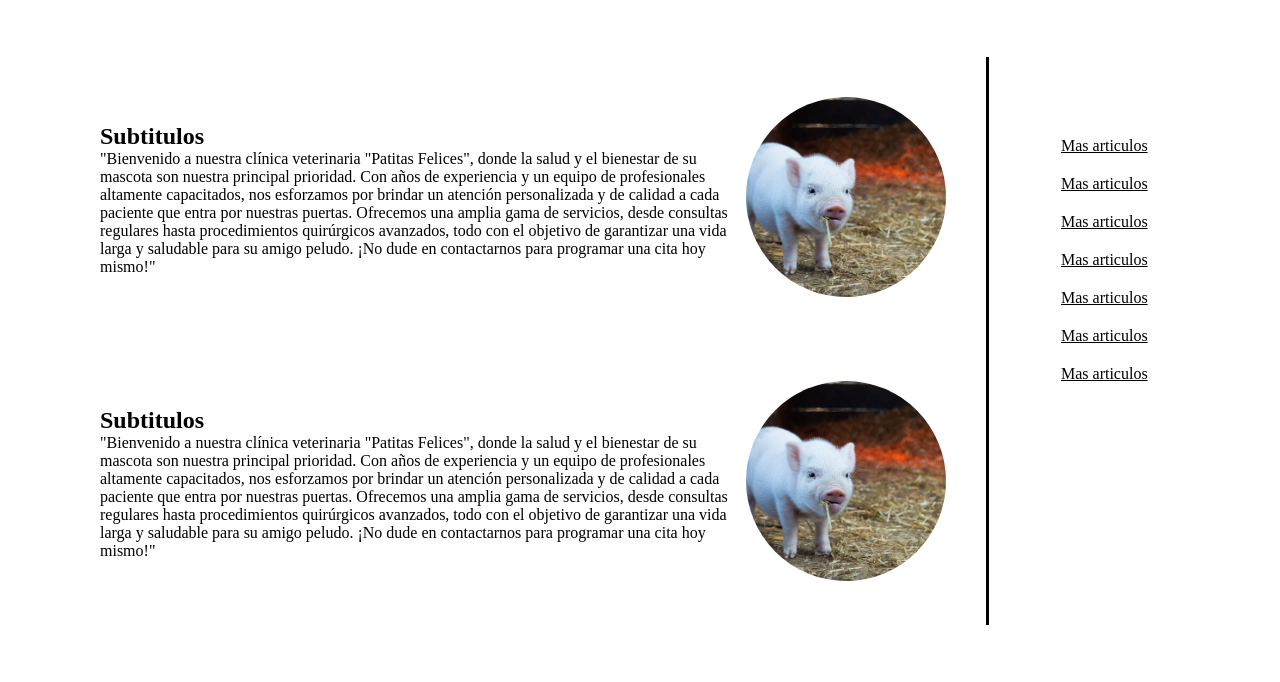
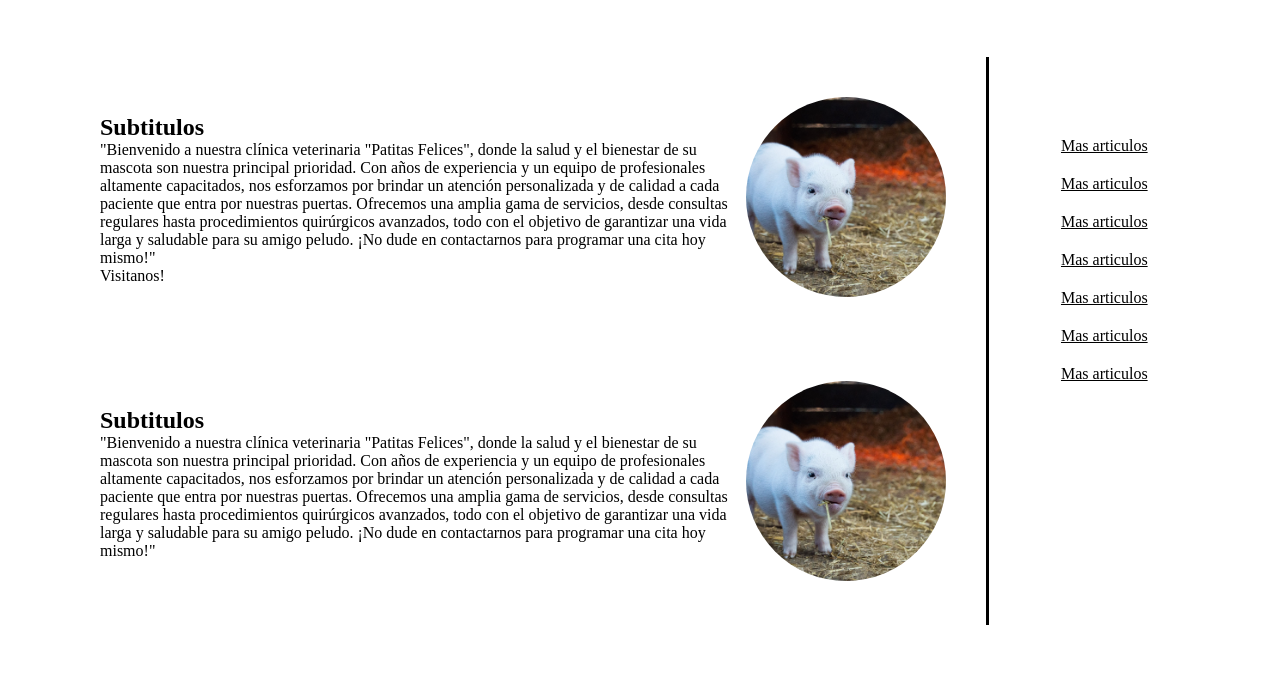
Before and after one commit to victorMachuca/repo-pet, a plain HTML site: page index.html in a window 1280 px wide. Shown: the part 118-800 px from the top of the page. Drawn offline with Linux system fonts and the light colour scheme.

Commit message:
Cambio en pagina inicio

```diff
--- a/index.html
+++ b/index.html
@@ -20,6 +20,7 @@
         <div class="secciones">
           <div>
             <h2>Subtitulos</h2>
+            <!--PARRAFO INICIO1-->
             <p>
               "Bienvenido a nuestra clínica veterinaria "Patitas Felices", donde
               la salud y el bienestar de su mascota son nuestra principal
@@ -32,6 +33,7 @@
               peludo. ¡No dude en contactarnos para programar una cita hoy
               mismo!"
             </p>
+            <P>Visitanos!</P>
           </div>
           <div><img src="img/minipig.jpeg" alt="" /></div>
         </div>
```
